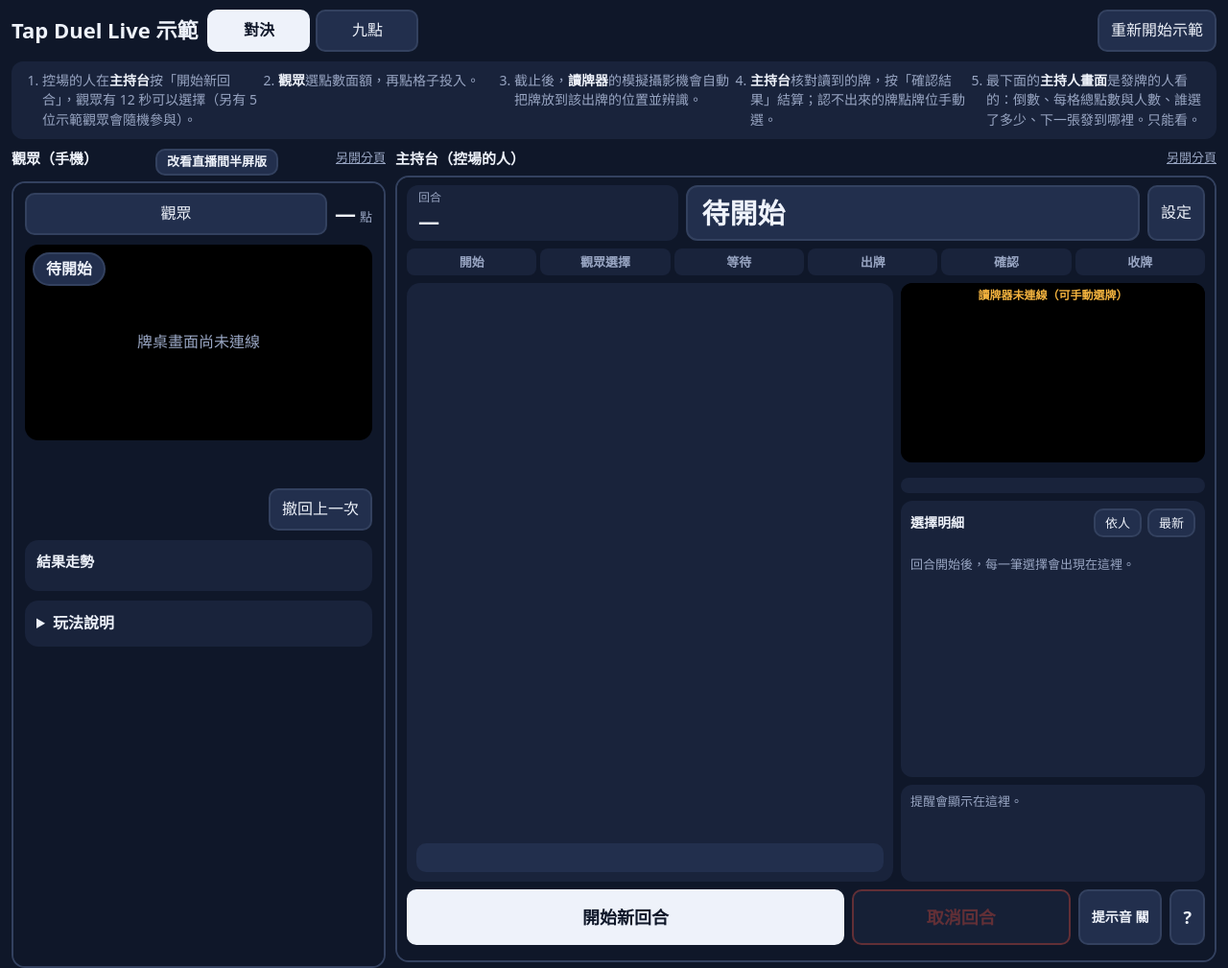
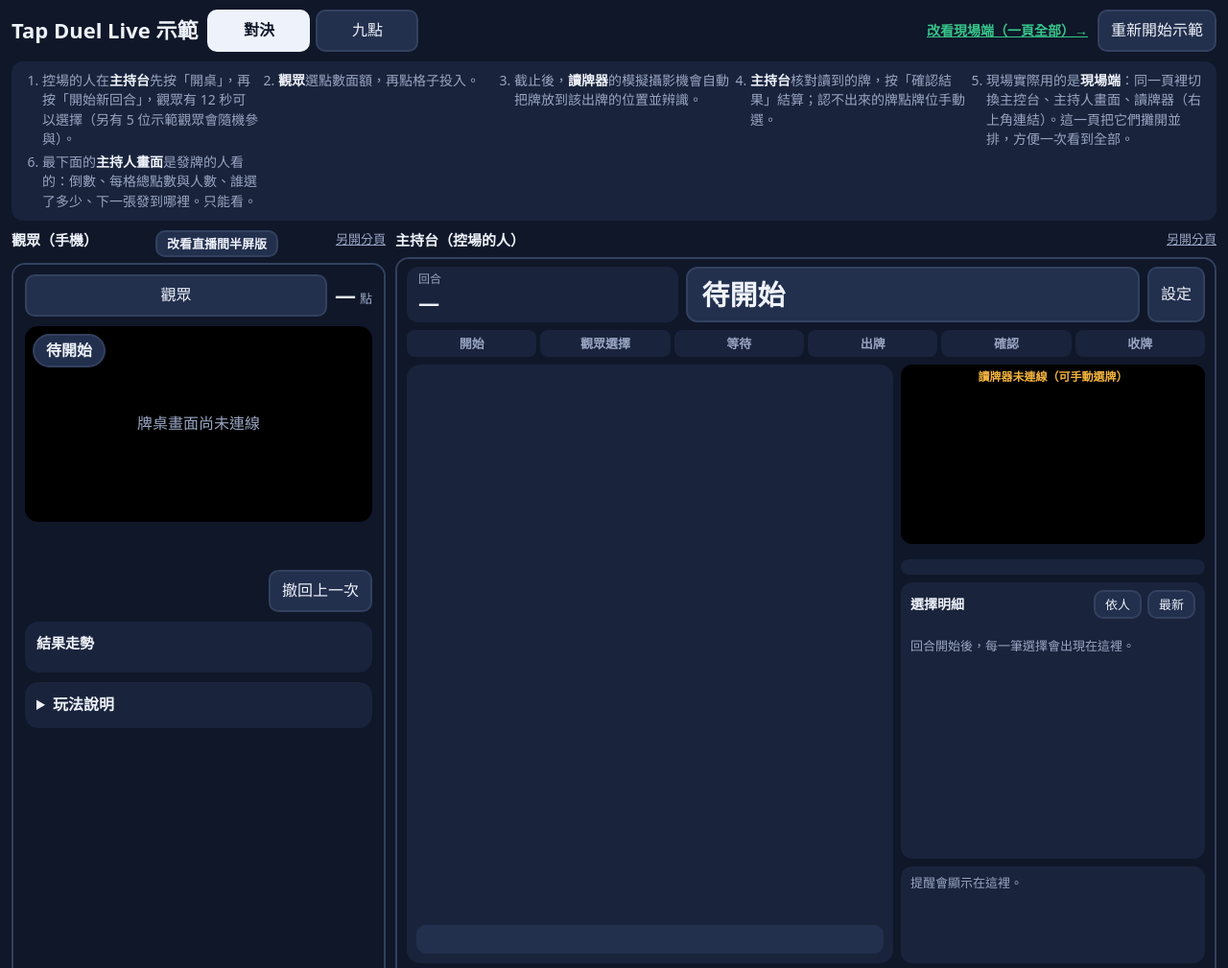
Before and after one commit to swwwagcy/tap-duel, a website: page live/public/demo.html in a window 1280 px wide. Shown: the top 1009 px of the page at 96% size. Drawn offline with Linux system fonts and the light colour scheme.

Commit message:
docs(demo): point the demo overview at the on-site page and mention opening the table
Co-Authored-By: Claude Fable 5.2 <noreply@anthropic.com>
Claude-Session: https://claude.ai/code/session_01SiT8ogA64vAGRqT3JLMo15

```diff
--- a/live/public/demo.html
+++ b/live/public/demo.html
@@ -49,13 +49,15 @@
       <button type="button" data-table="nine">九點</button>
     </div>
     <span class="spacer"></span>
+    <a id="onSite" href="table.html?demo" style="color:var(--go);font-weight:700;font-size:14px">改看現場端（一頁全部）→</a>
     <button id="restart" type="button">重新開始示範</button>
   </div>
   <ol class="steps">
-    <li>控場的人在<b>主持台</b>按「開始新回合」，觀眾有 12 秒可以選擇（另有 5 位示範觀眾會隨機參與）。</li>
+    <li>控場的人在<b>主持台</b>先按「開桌」，再按「開始新回合」，觀眾有 12 秒可以選擇（另有 5 位示範觀眾會隨機參與）。</li>
     <li><b>觀眾</b>選點數面額，再點格子投入。</li>
     <li>截止後，<b>讀牌器</b>的模擬攝影機會自動把牌放到該出牌的位置並辨識。</li>
     <li><b>主持台</b>核對讀到的牌，按「確認結果」結算；認不出來的牌點牌位手動選。</li>
+    <li>現場實際用的是<b>現場端</b>：同一頁裡切換主控台、主持人畫面、讀牌器（右上角連結）。這一頁把它們攤開並排，方便一次看到全部。</li>
     <li>最下面的<b>主持人畫面</b>是發牌的人看的：倒數、每格總點數與人數、誰選了多少、下一張發到哪裡。只能看。</li>
   </ol>
   <div class="tabs switch" id="viewTabs">
```
